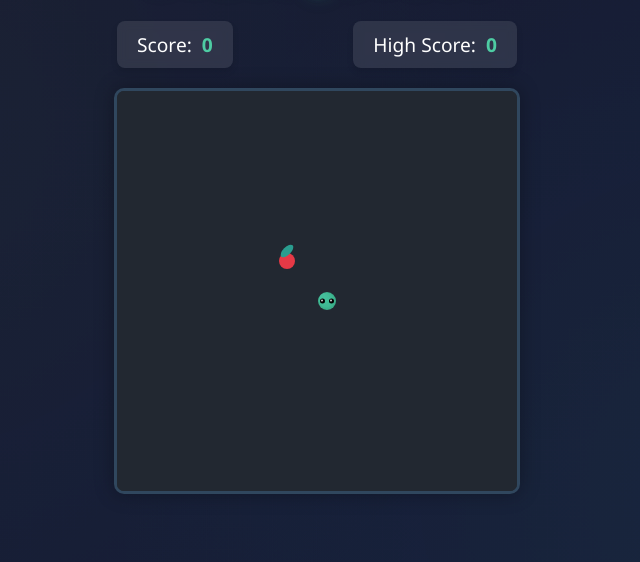
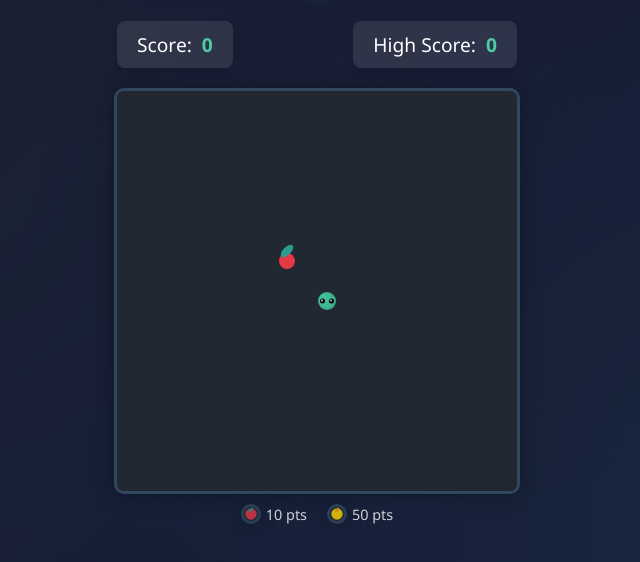
Before and after one commit to MariusChristensen/cursor-guided-game, a plain HTML site: page index.html in a window 1280 px wide. Shown: the part 92-654 px from the top of the page, without its empty margins (323-963 px from the left). Drawn offline with Linux system fonts and the light colour scheme.

Commit message:
Major update: - Added points guide with matching game visuals - Updated README with comprehensive feature list - Added future development plans - Documented project structure - Added contributing guidelines

```diff
--- a/game.js
+++ b/game.js
@@ -16,6 +16,7 @@ class Game {
     this.validateElements();
     this.initializeGame();
     this.setupEventListeners();
+    this.initializePointsGuide();
   }
 
   validateElements() {
@@ -501,6 +502,29 @@ class Game {
     this.setupEventListeners();
     requestAnimationFrame(this.boundGameLoop);
   }
+
+  initializePointsGuide() {
+    const apples = document.querySelectorAll(".apple-icon");
+    apples.forEach((canvas, index) => {
+      const ctx = canvas.getContext("2d");
+      const isGolden = canvas.classList.contains("golden");
+      const fruit = {
+        type: GAME_CONFIG.FRUITS[isGolden ? 1 : 0],
+      };
+
+      // Draw the apple
+      ctx.fillStyle = fruit.type.color;
+      ctx.beginPath();
+      ctx.arc(10, 10, 8, 0, Math.PI * 2);
+      ctx.fill();
+
+      // Draw the leaf
+      ctx.fillStyle = fruit.type.leafColor;
+      ctx.beginPath();
+      ctx.ellipse(10, 4, 2, 4, Math.PI / 4, 0, Math.PI * 2);
+      ctx.fill();
+    });
+  }
 }
 
 // Error boundary
--- a/index.html
+++ b/index.html
@@ -24,6 +24,16 @@
         <div class="high-score">High Score: <span id="highScore">0</span></div>
       </div>
       <canvas id="gameCanvas" width="400" height="400"></canvas>
+      <div class="points-guide">
+        <div class="apple-score">
+          <canvas class="apple-icon" width="20" height="20"></canvas>
+          <span class="points">10 pts</span>
+        </div>
+        <div class="apple-score">
+          <canvas class="apple-icon golden" width="20" height="20"></canvas>
+          <span class="points">50 pts</span>
+        </div>
+      </div>
     </div>
 
     <div id="gameOverModal" class="modal">
--- a/styles.css
+++ b/styles.css
@@ -271,3 +271,27 @@ button:focus-visible {
   outline: 2px solid #4ecca3;
   outline-offset: 2px;
 }
+
+.points-guide {
+  display: flex;
+  justify-content: center;
+  gap: 20px;
+  margin-top: 10px;
+  font-size: 0.9em;
+  opacity: 0.8;
+}
+
+.apple-score {
+  display: flex;
+  align-items: center;
+  gap: 5px;
+}
+
+.apple-icon {
+  width: 20px;
+  height: 20px;
+}
+
+.points {
+  color: var(--color-text);
+}
```
Also changed, not shown: README.md.
